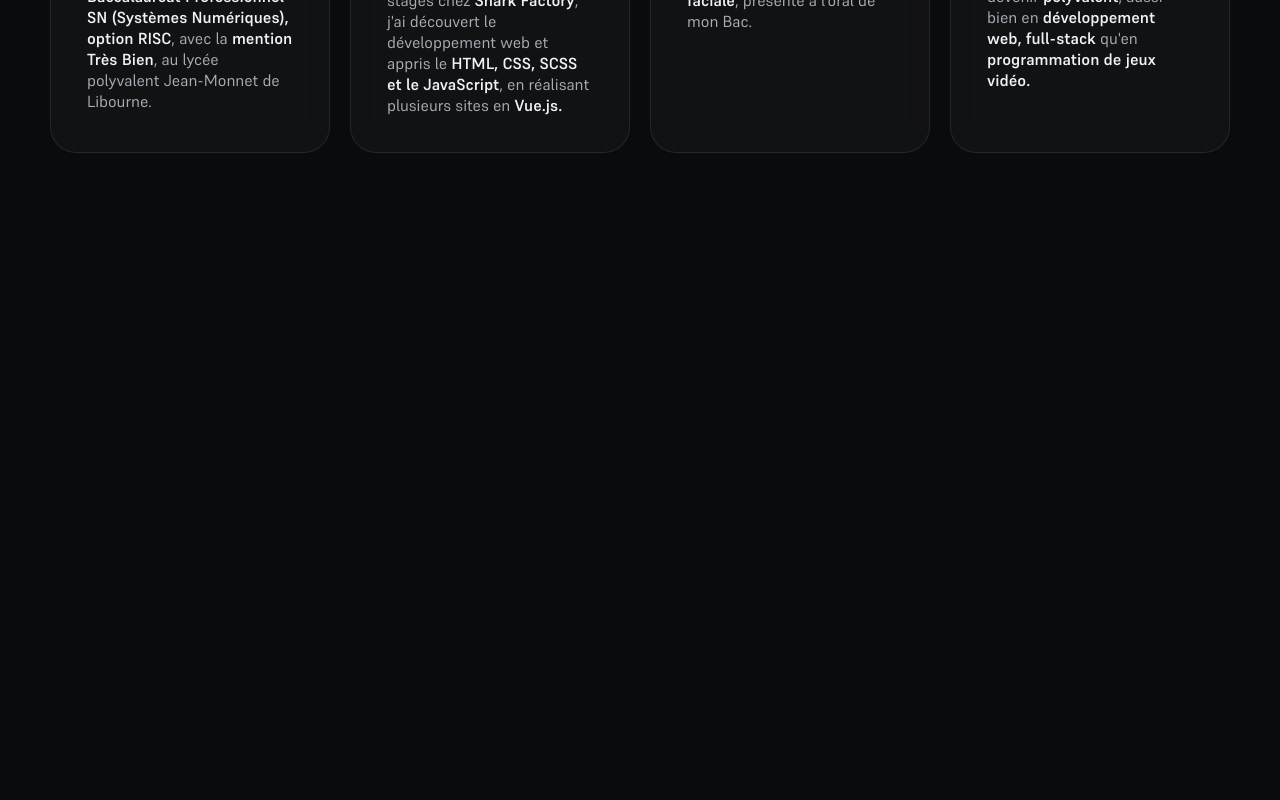
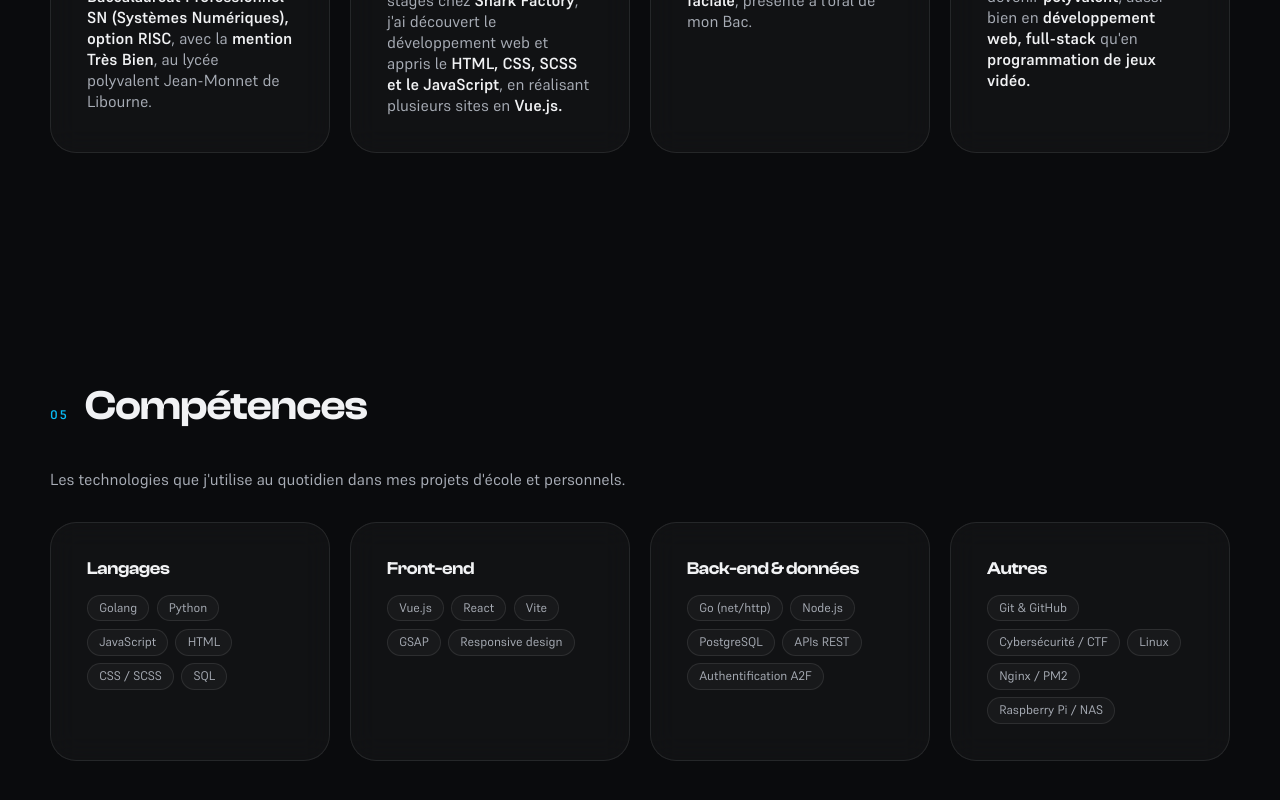
Before and after one commit to Mayel-0/Resume-Front, a React (Vite) app: page / in a window 1280 px wide. Shown: the part 2410-3210 px from the top of the page. Before the commit the page ends 2678 px from the top, so only its background shows below. Built offline with nearby package versions, Linux system fonts and the light colour scheme.

Commit message:
add skills

```diff
--- /dev/null
+++ b/src/components/skills.jsx
@@ -0,0 +1,62 @@
+function Skills() {
+  return (
+    <section id="competences" className="section shell">
+      <div className="section__head">
+        <span className="section__index">05</span>
+        <h2>Compétences</h2>
+      </div>
+      <p className="section__lead">
+        Les technologies que j'utilise au quotidien dans mes projets d'école et personnels.
+      </p>
+
+      <div className="skills">
+        <article className="card">
+          <h3>Langages</h3>
+          <div className="tag-list">
+            <span className="tag">Golang</span>
+            <span className="tag">Python</span>
+            <span className="tag">JavaScript</span>
+            <span className="tag">HTML</span>
+            <span className="tag">CSS / SCSS</span>
+            <span className="tag">SQL</span>
+          </div>
+        </article>
+
+        <article className="card">
+          <h3>Front-end</h3>
+          <div className="tag-list">
+            <span className="tag">Vue.js</span>
+            <span className="tag">React</span>
+            <span className="tag">Vite</span>
+            <span className="tag">GSAP</span>
+            <span className="tag">Responsive design</span>
+          </div>
+        </article>
+
+        <article className="card">
+          <h3>Back-end & données</h3>
+          <div className="tag-list">
+            <span className="tag">Go (net/http)</span>
+            <span className="tag">Node.js</span>
+            <span className="tag">PostgreSQL</span>
+            <span className="tag">APIs REST</span>
+            <span className="tag">Authentification A2F</span>
+          </div>
+        </article>
+
+        <article className="card">
+          <h3>Autres</h3>
+          <div className="tag-list">
+            <span className="tag">Git & GitHub</span>
+            <span className="tag">Cybersécurité / CTF</span>
+            <span className="tag">Linux</span>
+            <span className="tag">Nginx / PM2</span>
+            <span className="tag">Raspberry Pi / NAS</span>
+          </div>
+        </article>
+      </div>
+    </section>
+  );
+}
+
+export default Skills;
--- a/src/pages/HomePage.jsx
+++ b/src/pages/HomePage.jsx
@@ -3,6 +3,7 @@ import Header from '../components/header'
 import Hero from '../components/hero'
 import About from '../components/about'
 import Parcours from '../components/parcours'
+import Skills from '../components/skills'
 
 function HomePage() {
   return (
@@ -12,6 +13,7 @@ function HomePage() {
         <Hero />
         <About />
         <Parcours />
+        <Skills />
       </main>
     </div>
   )
--- a/src/styles/base/_utilities.scss
+++ b/src/styles/base/_utilities.scss
@@ -118,3 +118,21 @@
   transform: none;
   transition: opacity 0.7s var(--ease), transform 0.7s var(--ease);
 }
+
+.tag {
+  display: inline-flex;
+  align-items: center;
+  padding: 0.28rem 0.7rem;
+  border-radius: 999px;
+  border: 1px solid var(--border);
+  background: rgba(255, 255, 255, 0.03);
+  font-size: 0.78rem;
+  color: var(--text-2);
+  white-space: nowrap;
+}
+
+.tag-list {
+  display: flex;
+  flex-wrap: wrap;
+  gap: 0.45rem;
+}
--- /dev/null
+++ b/src/styles/components/_skills.scss
@@ -0,0 +1,10 @@
+.skills {
+  margin-top: 2rem;
+  display: grid;
+  grid-template-columns: repeat(auto-fit, minmax(240px, 1fr));
+  gap: 1.25rem;
+  h3 {
+    margin-bottom: 1rem;
+    font-size: 1.1rem;
+  }
+}
--- a/src/styles/main.scss
+++ b/src/styles/main.scss
@@ -6,5 +6,6 @@
 @use './components/hero';
 @use './components/about';
 @use './components/parcours';
+@use './components/skills';
 
 @use './pages/home'
```
